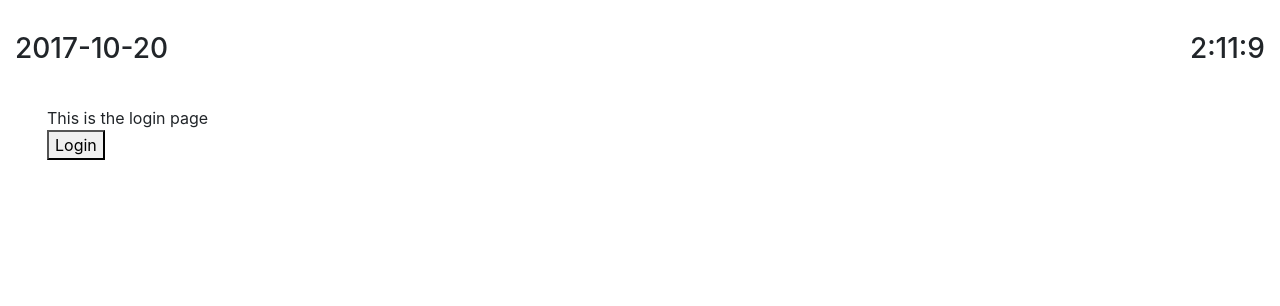
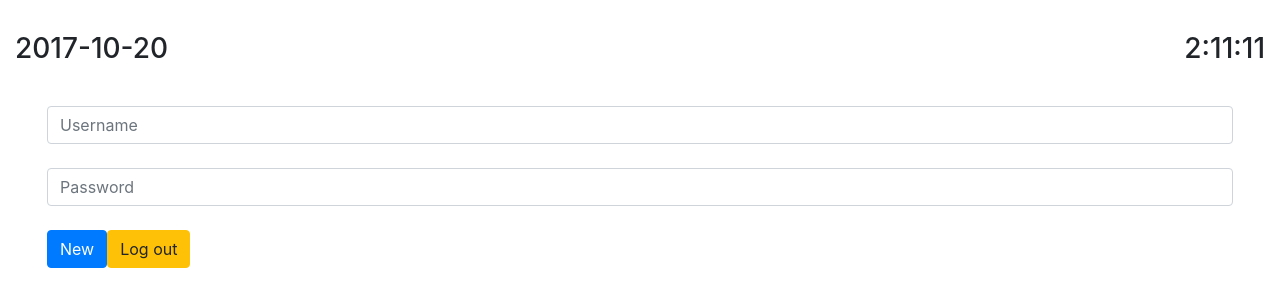
Before and after one commit to angel-araya/today, a Vue app: page /#/ in a window 1280 px wide. Shown: the top 306 px of the page. Built offline with nearby package versions, Linux system fonts and the light colour scheme; what vue-resource would draw is missing.

Commit message:
Add jwt barebones

```diff
--- a/src/components/InputArea.vue
+++ b/src/components/InputArea.vue
@@ -2,13 +2,14 @@
 
   <div class="input-area">
     <div class="row">
-      <div class="col-md-12">
+      <div class="col">
         <textarea v-model="text" class="form-control" rows="10" name="input" placeholder="What did you do today?"></textarea>
       </div>
     </div>
     <div class="row">
-      <div class="col-md-12">
+      <div class="col">
         <button @click="send()" class="btn btn-primary">Send</button>
+        <button @click="$router.push('/')" class="btn btn-info">Home</button>
       </div>
     </div>
   </div>
--- a/src/components/LoginPage.vue
+++ b/src/components/LoginPage.vue
@@ -1,22 +1,59 @@
-
 <template>
   <div class="login-page">
-    This is the login page
-    <br>
-    <button @click="login()">Login</button>
+    <form class="form-group container-fluid">
+      <div class="row">
+        <input class="form-control" type="text" placeholder="Username">
+      </div>
+      <br>
+      <div class="row">
+        <input class="form-control" type="password" placeholder="Password">
+      </div>
+      <br>
+      <div class="row">
+        <input v-if="haveToken" @click="newPost()" class="btn btn-primary" type="submit" value="New">
+        <input v-if="!haveToken" @click="login()" type="submit" class="btn btn-info" value="Log in">
+        <input v-else @click="logout()" type="submit" class="btn btn-warning" value="Log out">
+      </div>
+    </form>
   </div>
 </template>
 
 <script>
   export default {
     name: 'LoginPage',
-    data: function() {
-      return {}
+    data: function () {
+      return {
+        haveToken: false
+      }
     },
     methods: {
       login() {
-        this.$router.replace('/new')
+        const options = {
+          user: 'angel',
+          password: 'damian'
+        }
+        this.$http.post('http://localhost:8999/api/auth', options).then(data => {
+          localStorage.token = data.body.token
+          this.haveToken = true
+        }, error => {
+          console.log(`Error: ${error}`)
+        })
+      },
+
+      logout() {
+        localStorage.token = ""
+        this.haveToken = false
+      },
+      newPost() {
+        if (this.haveToken) {
+          this.$router.push('/new')
+        } else {
+          console.log('ERROR, not haveToken')
+        }
       }
+    },
+    mounted() {
+      this.haveToken = localStorage.token !== ""
     }
   }
 
```
